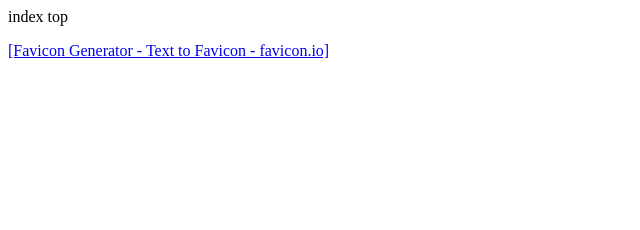
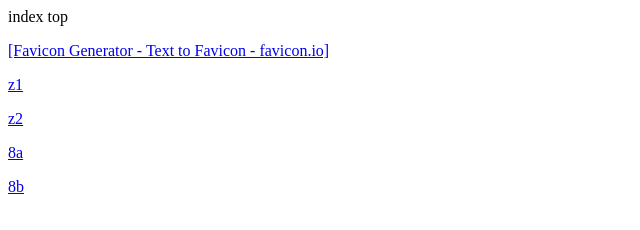
Before and after one commit to hama187cm/tabicon, a plain HTML site: page index.html in a window 1280 px wide. Shown: the full height of the page, 0-640 px from the left. Drawn offline with Linux system fonts and the light colour scheme.

Commit message:
Update index.html

```diff
--- a/index.html
+++ b/index.html
@@ -6,5 +6,17 @@
         <p>
             <a href="https://favicon.io/favicon-generator/">[Favicon Generator - Text to Favicon - favicon.io]</a>
         </p>
+        <p>
+            <a href="./z1">z1</a>
+        </p>
+        <p>
+            <a href="./z2">z2</a>
+        </p>
+        <p>
+            <a href="./8a">8a</a>
+        </p>
+        <p>
+            <a href="./8b">8b</a>
+        </p>
     </body>
 </head>
```
